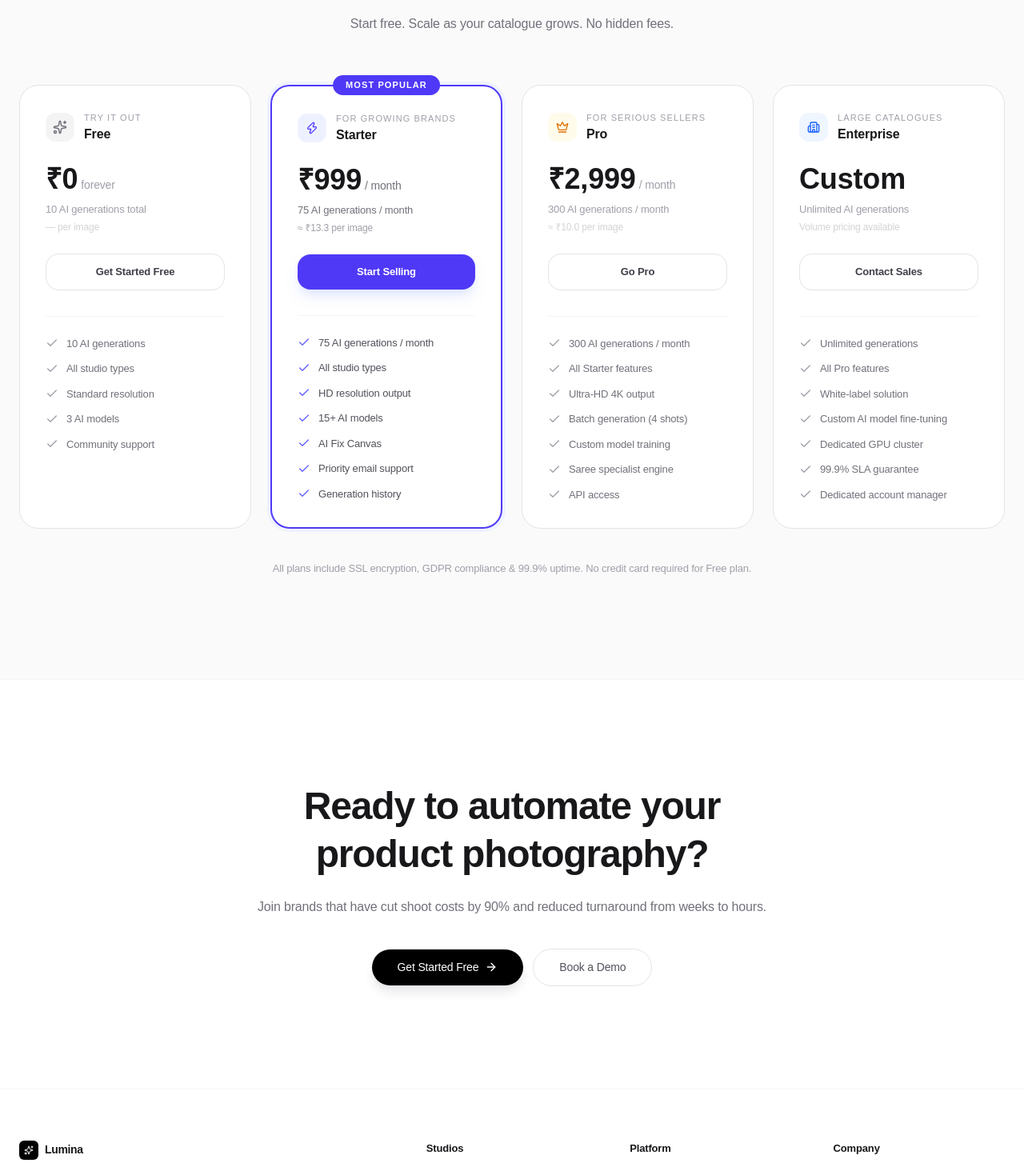
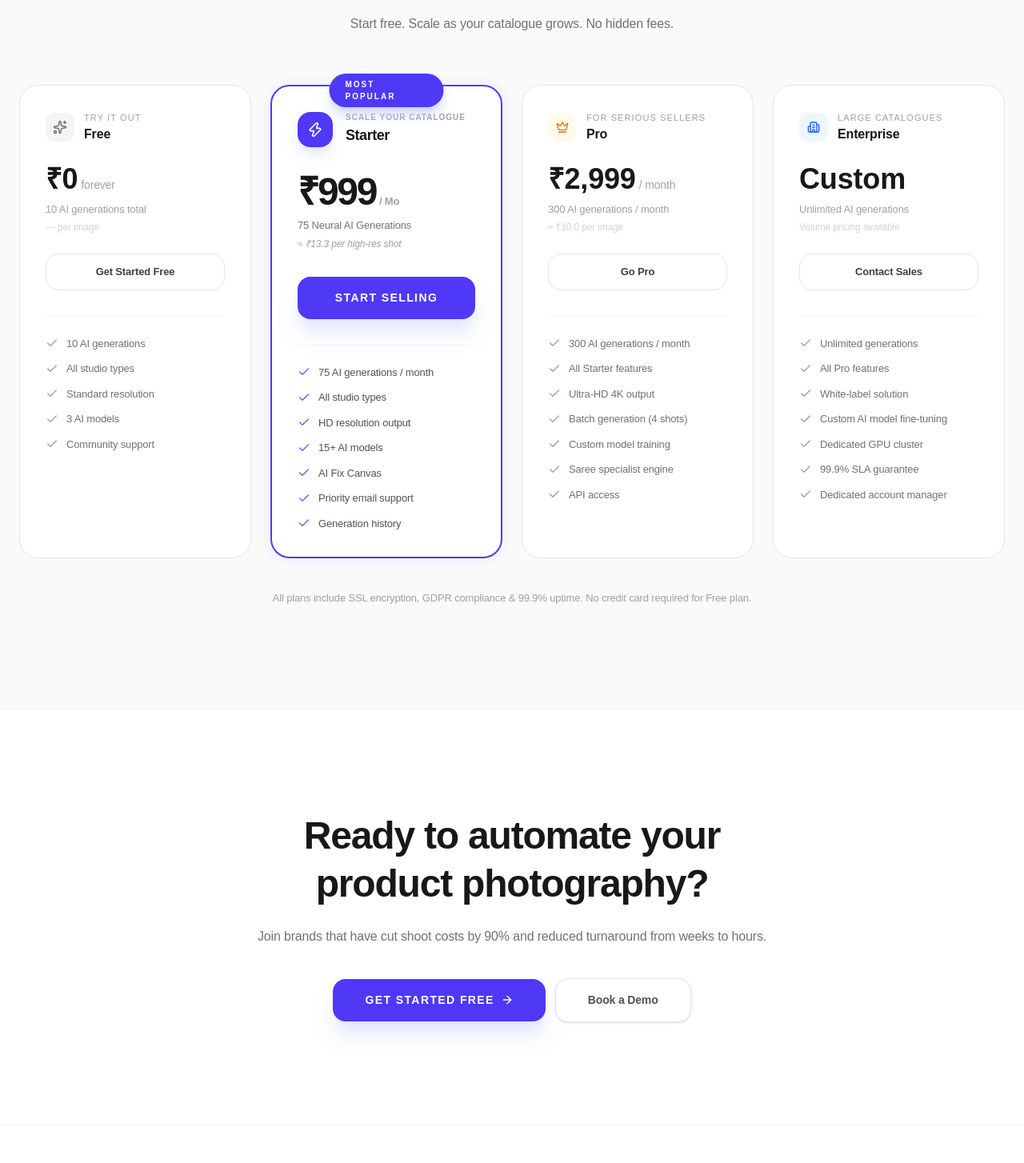
Before and after one commit to gunasekharpaidi/lumina-ai-stateless-demo, a Next.js app: page / in a window 1280 px wide. Shown: the part 6196-7650 px from the top of the page at 80% size. Built offline with nearby package versions, Linux system fonts and the light colour scheme; no server answers.

Commit message:
Absolute Light Mode Harmonization: Fixed dark pricing cards and CTA buttons

```diff
--- a/src/app/page.tsx
+++ b/src/app/page.tsx
@@ -861,26 +861,26 @@ export default function LandingPage() {
             </FadeIn>
 
             {/* STARTER */}
-            <FadeIn delay={0.1} className="bg-white rounded-3xl border-2 border-indigo-600 p-8 flex flex-col relative hover:shadow-xl transition-shadow ring-4 ring-indigo-50">
-              <div className="absolute -top-3.5 left-1/2 -translate-x-1/2 px-4 py-1 rounded-full bg-indigo-600 text-white text-[11px] font-bold uppercase tracking-widest">
+            <FadeIn delay={0.1} className="bg-white rounded-3xl border-2 border-indigo-600 p-8 flex flex-col relative hover:shadow-2xl transition-all ring-8 ring-indigo-50/50">
+              <div className="absolute -top-4 left-1/2 -translate-x-1/2 px-5 py-1.5 rounded-full bg-indigo-600 text-white text-[10px] font-black uppercase tracking-[.2em] shadow-lg shadow-indigo-200">
                 Most Popular
               </div>
-              <div className="flex items-center gap-3 mb-6">
-                <div className="w-9 h-9 rounded-xl bg-indigo-50 flex items-center justify-center">
-                  <Zap className="w-4 h-4 text-indigo-600" />
+              <div className="flex items-center gap-4 mb-8">
+                <div className="w-11 h-11 rounded-2xl bg-indigo-600 flex items-center justify-center shadow-lg shadow-indigo-100">
+                  <Zap className="w-5 h-5 text-white" />
                 </div>
                 <div>
-                  <p className="text-[11px] text-zinc-400 font-medium uppercase tracking-widest">For growing brands</p>
-                  <h3 className="text-[16px] font-bold text-zinc-900">Starter</h3>
+                  <p className="text-[10px] text-zinc-400 font-black uppercase tracking-widest leading-none mb-1">Scale your catalogue</p>
+                  <h3 className="text-[18px] font-black text-zinc-900 tracking-tight">Starter</h3>
                 </div>
               </div>
-              <div className="mb-2">
-                <span className="text-4xl font-bold text-zinc-900">₹999</span>
-                <span className="text-zinc-500 text-sm ml-1">/ month</span>
+              <div className="mb-2 flex items-baseline gap-1">
+                <span className="text-5xl font-black text-zinc-900 tracking-tighter">₹999</span>
+                <span className="text-zinc-400 text-[13px] font-bold">/ Mo</span>
               </div>
-              <p className="text-[13px] text-zinc-500 mb-1">75 AI generations / month</p>
-              <p className="text-[12px] text-zinc-400 mb-6">≈ ₹13.3 per image</p>
-              <Link href="/sign-up?plan=STARTER" className="w-full py-3 rounded-2xl bg-indigo-600 text-white text-[13px] font-semibold text-center hover:bg-indigo-700 transition-colors mb-8 shadow-lg shadow-indigo-100">
+              <p className="text-[13px] text-zinc-500 font-medium mb-1">75 Neural AI Generations</p>
+              <p className="text-[12px] text-zinc-400 italic mb-8">≈ ₹13.3 per high-res shot</p>
+              <Link href="/sign-up?plan=STARTER" className="w-full py-4 rounded-2xl bg-indigo-600 text-white text-[14px] font-black uppercase tracking-widest text-center hover:bg-indigo-700 transition-all mb-8 shadow-xl shadow-indigo-100 hover:scale-[1.02] active:scale-95">
                 Start Selling
               </Link>
               <div className="border-t border-zinc-100 pt-6 space-y-3 flex-1">
@@ -976,13 +976,13 @@ export default function LandingPage() {
             <div className="flex items-center justify-center gap-3 flex-wrap">
               <Link
                 href="/studio"
-                className="inline-flex items-center gap-2 bg-black text-white text-[14px] font-medium px-8 py-3 rounded-full hover:bg-zinc-800 transition-colors shadow-lg shadow-zinc-200"
+                className="inline-flex items-center gap-2 bg-indigo-600 text-white text-[14px] font-black uppercase tracking-widest px-10 py-4 rounded-2xl hover:bg-indigo-700 transition-all shadow-xl shadow-indigo-100 hover:scale-105"
               >
                 Get Started Free <ArrowRight className="w-4 h-4" />
               </Link>
               <Link
                 href="/studio"
-                className="inline-flex items-center gap-2 border border-zinc-200 text-zinc-600 text-[14px] font-medium px-8 py-3 rounded-full hover:bg-zinc-50 transition-colors"
+                className="inline-flex items-center gap-2 bg-white border border-zinc-200 text-zinc-600 text-[14px] font-bold px-10 py-4 rounded-2xl hover:bg-zinc-50 transition-all shadow-sm"
               >
                 Book a Demo
               </Link>
@@ -997,10 +997,10 @@ export default function LandingPage() {
           <div className="grid md:grid-cols-5 gap-10 mb-12">
             <div className="md:col-span-2">
               <div className="flex items-center gap-2 mb-4">
-                <div className="w-6 h-6 bg-black rounded-md flex items-center justify-center">
-                  <Sparkles className="w-3 h-3 text-white" />
+                <div className="w-8 h-8 bg-indigo-600 rounded-xl flex items-center justify-center shadow-lg shadow-indigo-100">
+                  <Sparkles className="w-4 h-4 text-white" />
                 </div>
-                <span className="text-[14px] font-bold tracking-tight">Lumina</span>
+                <span className="text-[18px] font-black tracking-tighter text-zinc-900">Lumina<span className="text-indigo-600 italic">Pro</span></span>
               </div>
               <p className="text-[13px] text-zinc-500 leading-relaxed max-w-xs">
                 AI product photography for every category. Built for teams that
--- a/src/app/pricing/page.tsx
+++ b/src/app/pricing/page.tsx
@@ -157,8 +157,9 @@ const plans = [
     ],
     cta: "Start Selling",
     popular: true,
-    lightBg: "bg-zinc-900", // Keep most popular as dark as per plan
-    dark: true,
+    lightBg: "bg-white",
+    dark: false,
+    featured: true, // Use a new flag for the 'Most Popular' highlighting
   },
   {
     id: "PRO",
@@ -234,10 +235,10 @@ export default function PricingPage() {
             {plans.map((plan, idx) => {
               const Icon = plan.icon;
               return (
-                <FadeIn key={plan.id} delay={idx * 0.1} className={`rounded-3xl border p-8 flex flex-col hover:shadow-xl transition-all relative ${
-                  plan.dark
-                  ? "bg-zinc-900 border-zinc-800 text-white shadow-2xl ring-2 ring-zinc-900 ring-offset-4"
-                  : "bg-white border-zinc-200 text-zinc-900"
+                <FadeIn key={plan.id} delay={idx * 0.1} className={`rounded-3xl border p-8 flex flex-col hover:shadow-2xl transition-all relative ${
+                  plan.id === "STARTER"
+                  ? "bg-white border-indigo-600 shadow-2xl ring-8 ring-indigo-50/50"
+                  : "bg-white border-zinc-200 text-zinc-900 shadow-sm"
                 }`}>
                   {plan.popular && (
                     <div className="absolute -top-3.5 left-1/2 -translate-x-1/2 px-4 py-1.5 rounded-full bg-zinc-900 text-white text-[10px] font-black uppercase tracking-widest border border-zinc-800 shadow-xl">
@@ -248,25 +249,25 @@ export default function PricingPage() {
                   {/* Icon + Name */}
                   <div className="flex items-center gap-3 mb-8">
                     <div className={`w-10 h-10 rounded-2xl flex items-center justify-center ${
-                      plan.dark ? "bg-white/10" : "bg-zinc-50"
+                      plan.id === "STARTER" ? "bg-indigo-600 shadow-md shadow-indigo-100" : "bg-zinc-50"
                     }`}>
-                      <Icon className={`w-5 h-5 ${plan.dark ? "text-white" : "text-zinc-500"}`} />
+                      <Icon className={`w-5 h-5 ${plan.id === "STARTER" ? "text-white" : "text-zinc-500"}`} />
                     </div>
                     <div>
                       <p className={`text-[10px] uppercase tracking-widest font-black ${
-                        plan.dark ? "text-zinc-500" : "text-zinc-400"
+                        plan.id === "STARTER" ? "text-indigo-600" : "text-zinc-400"
                       }`}>{plan.tagline}</p>
-                      <h3 className="text-[18px] font-bold tracking-tight">{plan.name}</h3>
+                      <h3 className="text-[18px] font-bold tracking-tight text-zinc-900">{plan.name}</h3>
                     </div>
                   </div>
 
                   {/* Price */}
                   <div className="mb-2">
-                    <span className="text-4xl font-bold">
+                    <span className="text-4xl font-black text-zinc-900 tracking-tighter">
                       {plan.price === null ? "Custom" : `${plan.currency}${plan.price.toLocaleString()}`}
                     </span>
                     {plan.price !== null && (
-                      <span className={`text-[13px] ml-1 ${plan.dark ? "text-zinc-500" : "text-zinc-400"}`}>
+                      <span className={`text-[13px] ml-1 text-zinc-400 font-bold uppercase`}>
                         {plan.id === "FREE" ? "forever" : "/ month"}
                       </span>
                     )}
@@ -291,9 +292,9 @@ export default function PricingPage() {
                       else if (plan.id === "ENTERPRISE") router.push("mailto:hello@luminapro.ai");
                       else router.push(`/sign-up?plan=${plan.id}`);
                     }}
-                    className={`w-full py-3.5 rounded-2xl text-[13px] font-bold transition-all mb-8 ${
-                      plan.dark
-                      ? "bg-white text-zinc-900 hover:bg-zinc-100"
+                    className={`w-full py-4 rounded-2xl text-[13px] font-black uppercase tracking-widest transition-all mb-8 shadow-lg ${
+                      plan.id === "STARTER"
+                      ? "bg-indigo-600 text-white hover:bg-indigo-700 shadow-indigo-100"
                       : "bg-zinc-900 text-white hover:bg-black"
                     }`}
                   >
```
